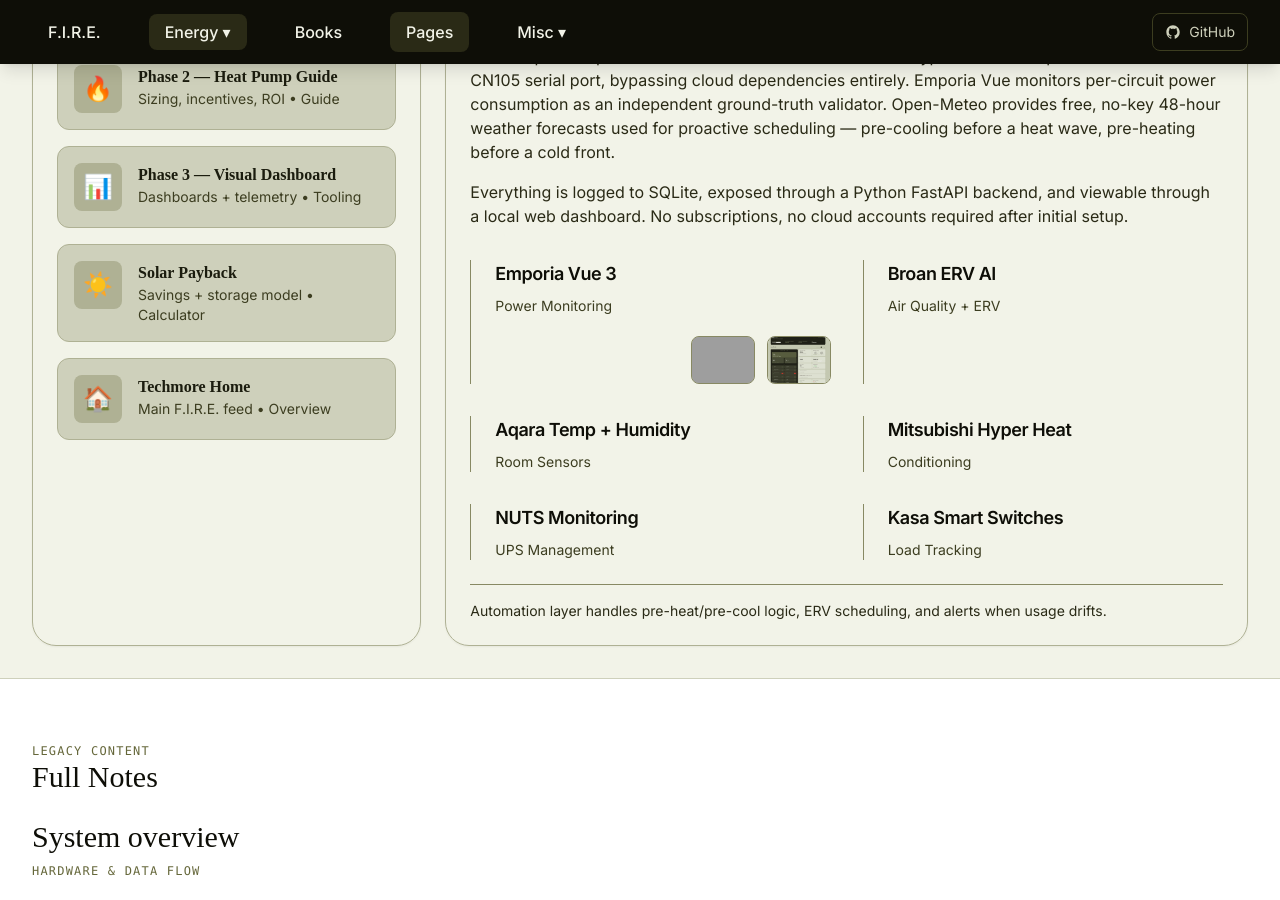
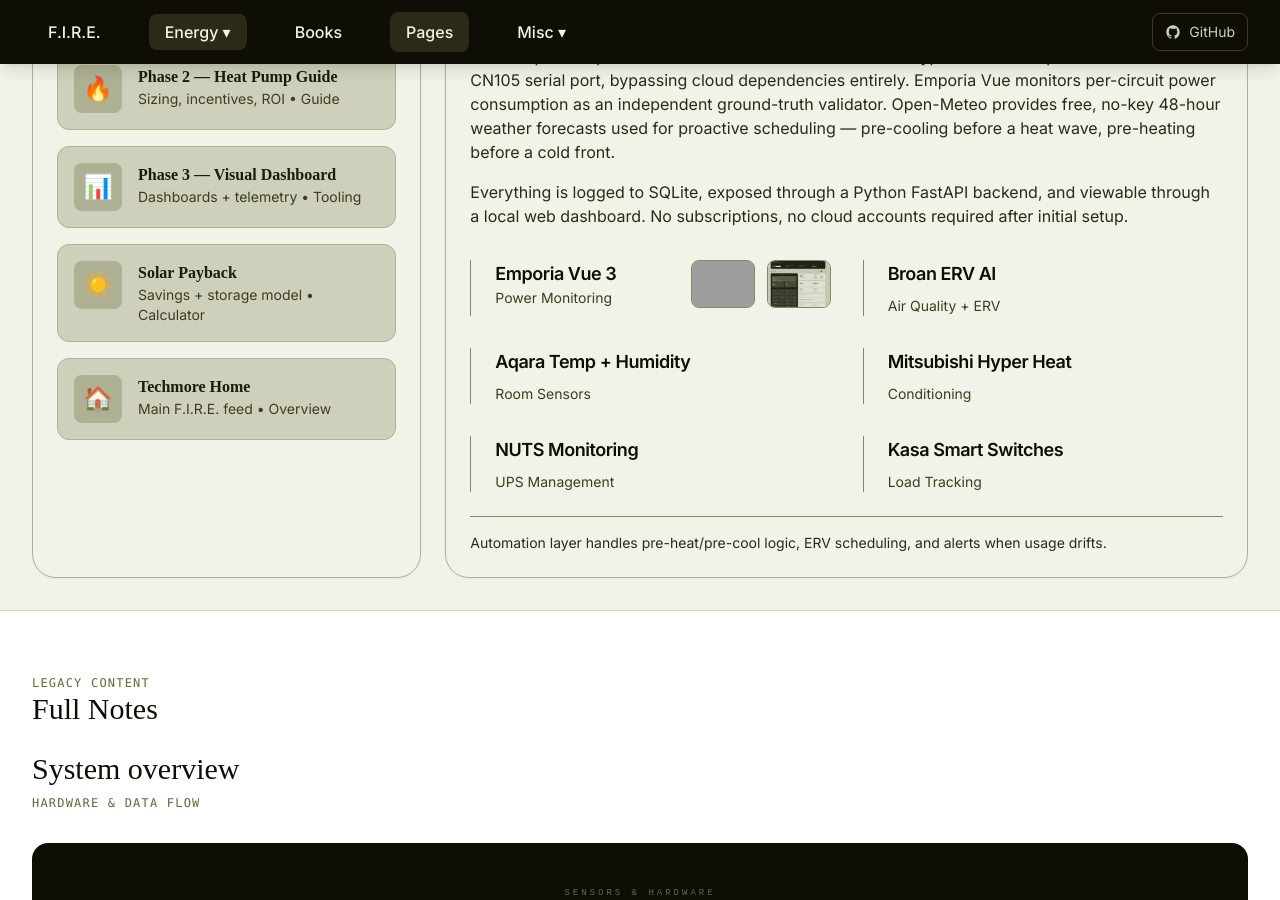
Before and after one commit to techmore/techmore.github.io, a Jekyll site: the page built from pages/energy-monitoring.html, in a window 1280 px wide and 900 px high, scrolled down 405 px. Built offline with Jekyll 4.4.1, drawn with Linux system fonts in a browser that asks for light colours; nearby versions of some CDN libraries; some web fonts are replaced; grey boxes are pictures that could not be loaded.

Commit message:
Align Emporia text and thumbnails on one row

```diff
--- a/pages/energy-monitoring.html
+++ b/pages/energy-monitoring.html
@@ -82,15 +82,19 @@ title: Energy Monitoring - Techmore
                     <p class="text-base text-olive-800 mb-8">Everything is logged to SQLite, exposed through a Python FastAPI backend, and viewable through a local web dashboard. No subscriptions, no cloud accounts required after initial setup.</p>
                     <dl class="grid grid-cols-1 gap-x-8 gap-y-8 sm:grid-cols-2">
                         <div class="flex flex-col gap-y-2 border-l border-olive-400 pl-6">
+                            <div class="flex flex-wrap items-center justify-between gap-3">
+                                <div>
                                     <dd class="text-lg text-olive-950 font-semibold tracking-tight">Emporia Vue 3</dd>
                                     <dt class="text-sm text-olive-700">Power Monitoring</dt>
-                            <div class="mt-3 flex justify-end gap-3">
+                                </div>
+                                <div class="flex gap-3">
                                     <button type="button" class="emporia-thumb group w-16 h-12 bg-olive-300 rounded-lg border border-olive-400 overflow-hidden hover:bg-olive-400/60 transition-colors" data-modal-src="/assets/images/energy-monitoring/Emporia_Vue_physical_install.jpeg" data-modal-alt="Emporia Vue physical install">
                                         <img src="/assets/images/energy-monitoring/Emporia_Vue_physical_install.jpeg" alt="Emporia Vue physical install" class="w-full h-full object-cover">
                                     </button>
                                     <button type="button" class="emporia-thumb group w-16 h-12 bg-olive-300 rounded-lg border border-olive-400 overflow-hidden hover:bg-olive-400/60 transition-colors" data-modal-src="/assets/images/energy-monitoring/Emporia_Vue_digital_Display.jpeg" data-modal-alt="Emporia Vue display">
                                         <img src="/assets/images/energy-monitoring/Emporia_Vue_digital_Display.jpeg" alt="Emporia Vue display" class="w-full h-full object-cover">
                                     </button>
+                                </div>
                             </div>
                         </div>
                         <div class="flex flex-col gap-y-2 border-l border-olive-400 pl-6">
```
Lines whose indentation alone changed are shown as unchanged.
